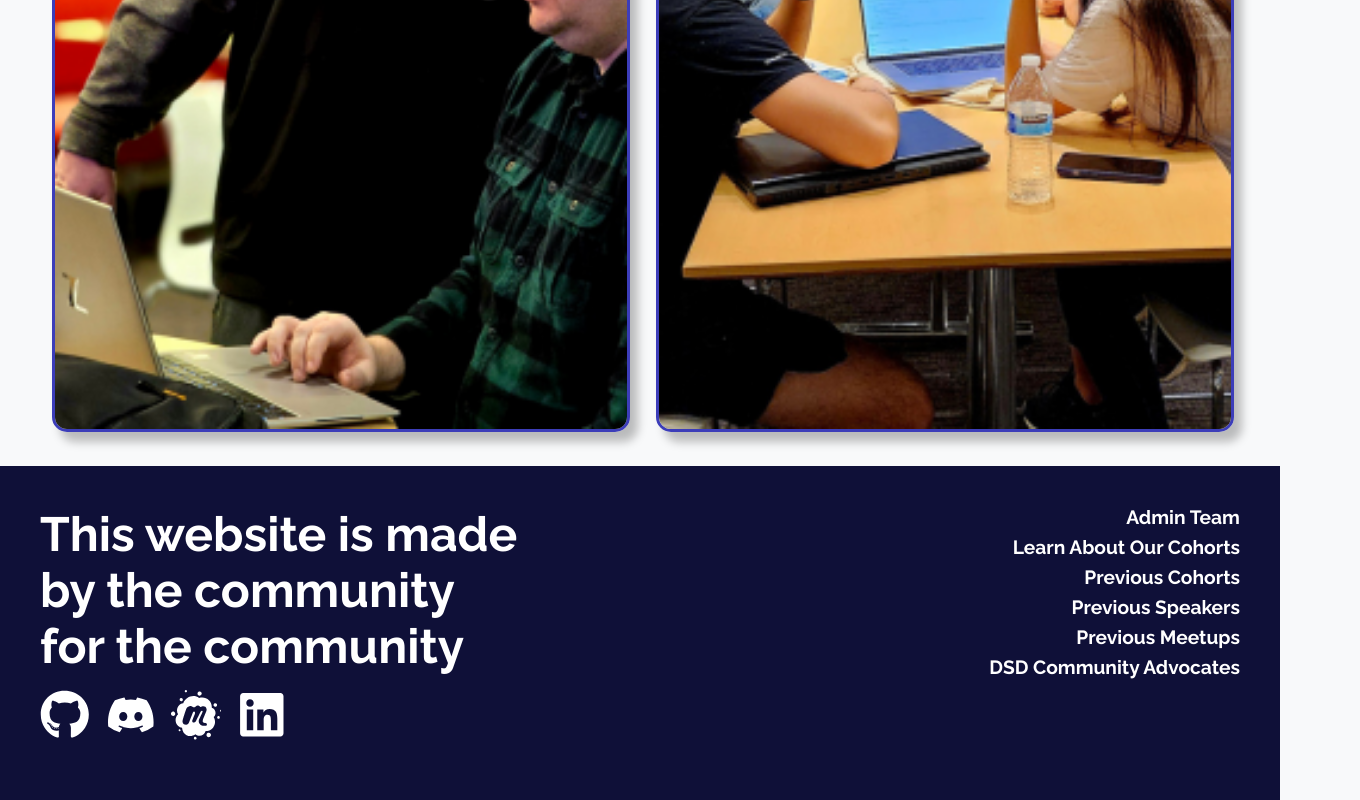
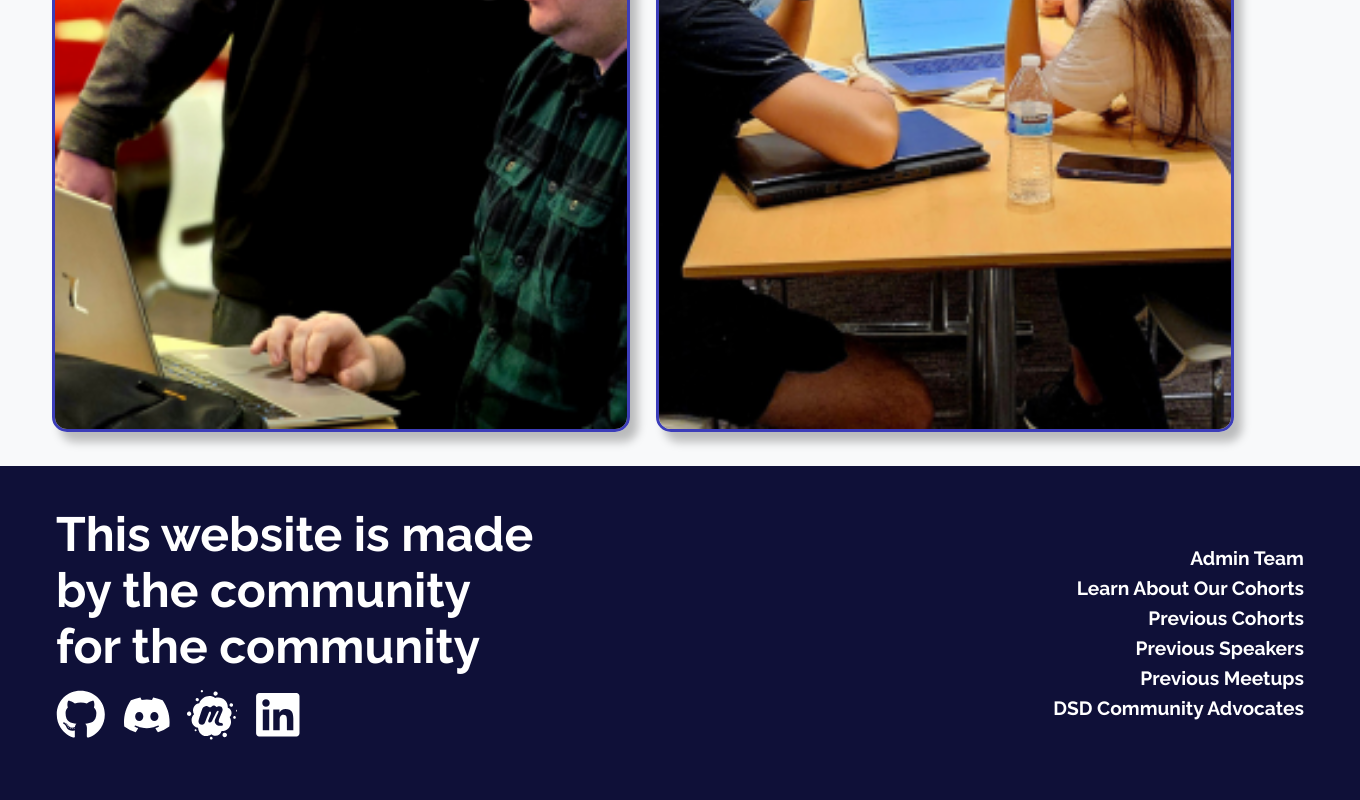
Before and after one commit to dallassoftwaredevelopers/DSDsite, a Next.js app: page / in a window 1280 px wide. Shown: the part 6640-7440 px from the top of the page, 1360 px wide, since content can reach past the window. Built offline with nearby package versions, Linux system fonts and the light colour scheme.

Commit message:
(WEB-44) chore: fix footer to match page styles

```diff
--- a/src/app/components/footer/footer.module.css
+++ b/src/app/components/footer/footer.module.css
@@ -1,10 +1,24 @@
 .footerSection {
   background-color: #0f1038;
   display: flex;
-  justify-content: space-between;
+  justify-content: center;
+  align-items: center;
   padding: 40px;
   font-family: 'Raleway', sans-serif;
   white-space: nowrap;
+  max-width: 1450px;
+  width: 100%;
+  margin: 0 auto;
+}
+
+.innerContainer {
+  max-width: 1450px;
+  width: 100%;
+  margin: 0 auto;
+  padding: 0 1rem;
+  display: flex;
+  justify-content: space-between;
+  align-items: center;
 }
 
 .rightFooterContainer {
--- a/src/app/components/footer/footer.tsx
+++ b/src/app/components/footer/footer.tsx
@@ -7,6 +7,7 @@ import { socialData } from './footerSocialdata';
 export default function Footer() {
   return (
     <div className={styles.footerSection} data-testid='footerComponent'>
+      <div className={styles.innerContainer}>
         <div className={styles.leftFooterContainer}>
           <div className={styles.footerText}>
             This website is made
@@ -32,5 +33,6 @@ export default function Footer() {
           </div>
         </div>
       </div>
+    </div>
   );
 }
```
Lines whose indentation alone changed are shown as unchanged.
